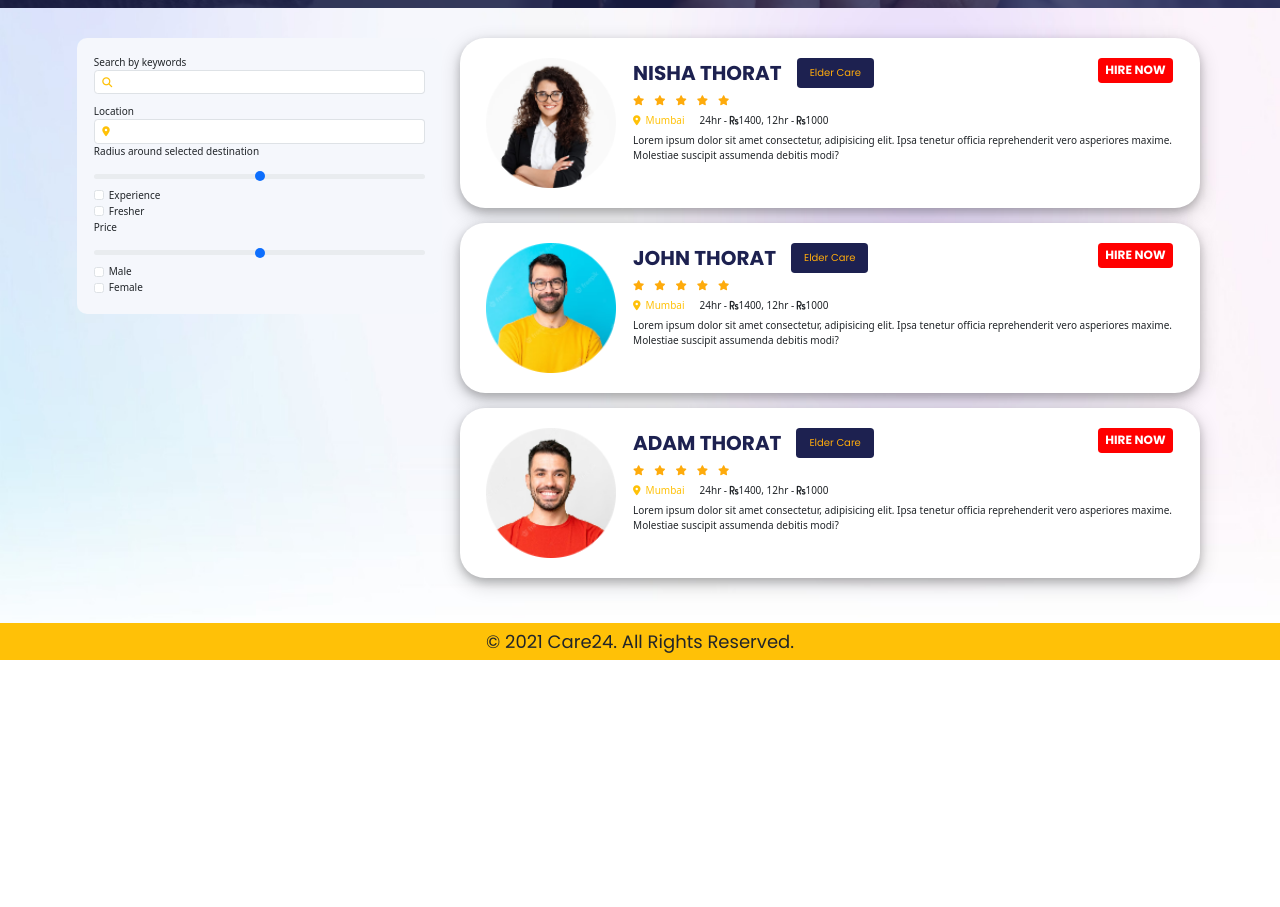
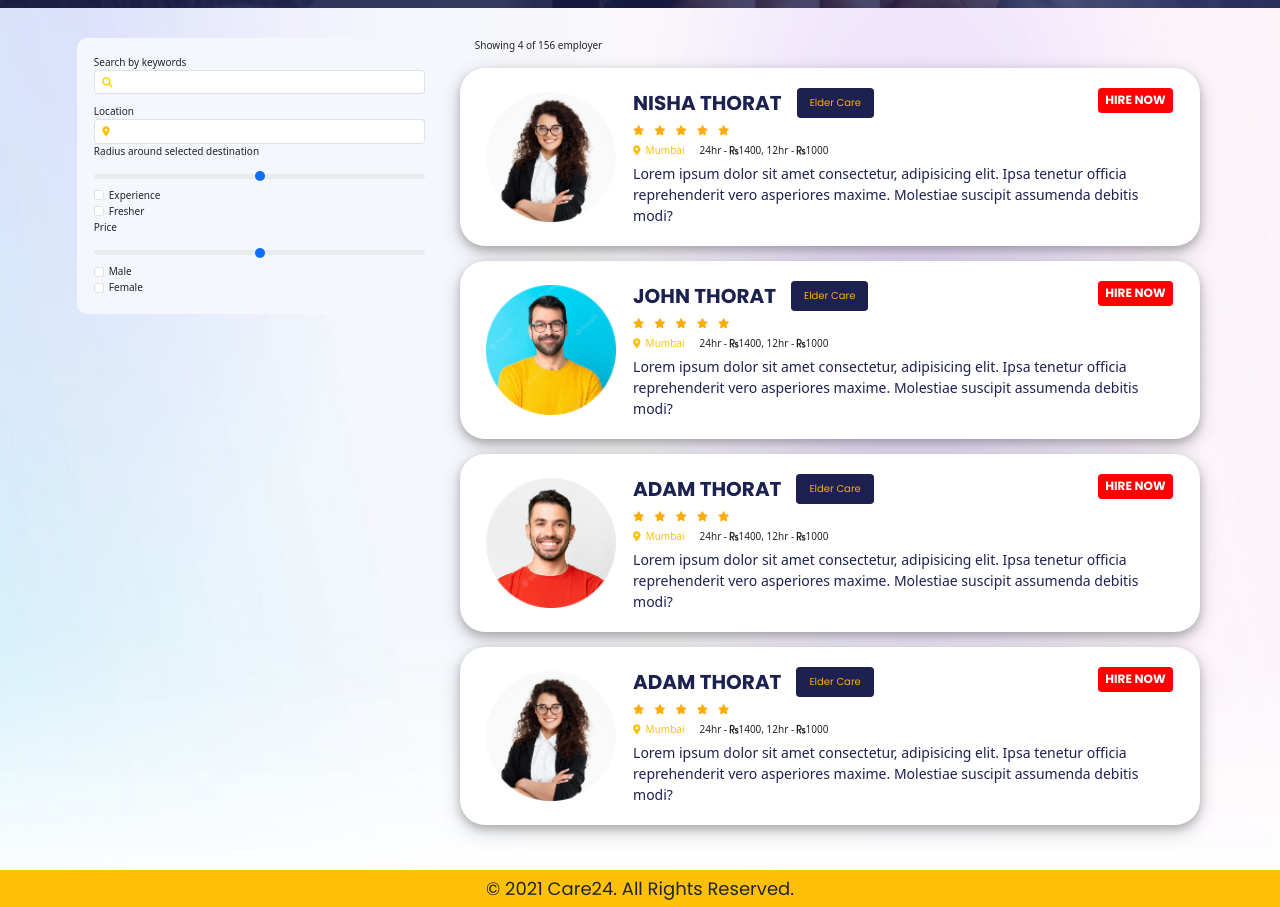
Before and after one commit to nagraj98433/Website24_1, a React (Vite) app: page /HireNow in a window 1280 px wide. Shown: the part 380-1287 px from the top of the page. Before the commit the page ends 1040 px from the top, so only its background shows below. Built offline with nearby package versions, Linux system fonts and the light colour scheme.

Commit message:
added more func

```diff
--- a/src/All styles/HireNow_Page.css
+++ b/src/All styles/HireNow_Page.css
@@ -298,6 +298,15 @@
   .Marging_right {
     margin-right: 5px !important;
   }
+  .FooterFont {
+    font-size: 1.2rem;
+  }
+}
+@media screen and (min-width: 768px) {
+  .f_size {
+    color: #1d2150;
+    font-size: 14px;
+  }
 }
 
 /* media Queries end*/
--- a/src/HireNow_page/HireNow.jsx
+++ b/src/HireNow_page/HireNow.jsx
@@ -159,7 +159,9 @@
               <div className="row">
                 <div className="col-12 ps-3">
                   <div className="profile_Cards_Container">
-
+                    <div className="mb-4 ps-4">
+                      Showing 4 of 156 employer
+                    </div>
                     <div className="card CardStyle_Hire mb-4">
                       <div className='Flex_container'>
                         <div className='Img_container1'>
@@ -212,7 +214,7 @@
 
                             </div>
                           </div>
-                          <div className="Condition_container text-start mt-2">
+                          <div className="Condition_container text-start mt-2 f_size">
                             <div>Lorem ipsum dolor sit amet consectetur, adipisicing elit. Ipsa tenetur officia reprehenderit vero asperiores maxime. Molestiae suscipit assumenda debitis modi?</div>
                           </div>
 
@@ -284,7 +286,7 @@
 
                             </div>
                           </div>
-                          <div className="Condition_container text-start mt-2">
+                          <div className="Condition_container text-start mt-2 f_size">
                             <div>Lorem ipsum dolor sit amet consectetur, adipisicing elit. Ipsa tenetur officia reprehenderit vero asperiores maxime. Molestiae suscipit assumenda debitis modi?</div>
                           </div>
 
@@ -356,7 +358,7 @@
 
                             </div>
                           </div>
-                          <div className="Condition_container text-start mt-2">
+                          <div className="Condition_container text-start mt-2 f_size">
                             <div>Lorem ipsum dolor sit amet consectetur, adipisicing elit. Ipsa tenetur officia reprehenderit vero asperiores maxime. Molestiae suscipit assumenda debitis modi?</div>
                           </div>
 
@@ -377,7 +379,77 @@
 
 
 
+                    {/* Forth Card */}
+                    <div className="card CardStyle_Hire mb-4">
+                      <div className='Flex_container'>
+                        <div className='Img_container1'>
+                          <img src={Profile_pic_1} className="card-img-top" alt="..." />
+                        </div>
+                        <div className="card-body p-0" style={{ maxWidth: '540px' }}>
+                          <div className="d-flex justify-content-between">
+                            <div className="d-flex justify-content-between">
+                              <div className="card-title_hire pe-4">ADAM THORAT</div>
+                              <button type="button" class="btn btn-primary EdlerCareBtn">Elder Care</button>
+                            </div>
+                            <div>
+                              <div className='Btn_icons_Flex_container'>
+                                <NavLink exact to="" className="nav-link">
+                                  <a href="#" className="btn btn-primary CardBtn_style_hire">HIRE NOW</a>
+                                </NavLink>
+                              </div>
+                            </div>
+                          </div>
+                          <div className="Rating_icons text-start mt-2">
+                            <span><i class="fas fa-star"></i></span>
+                            <span><i class="fas fa-star"></i></span>
+                            <span><i class="fas fa-star"></i></span>
+                            <span><i class="fas fa-star"></i></span>
+                            <span><i class="fas fa-star"></i></span>
+                          </div>
+                          {/* for mobile start */}
+                          <div className="rating_btn_container d-flex justify-content-evenly">
+                            <div className="Hiding_mobile">
+                              <button type="button" class="btn btn-primary EdlerCareBtn1">Elder Care</button>
+                            </div>
+                            <div className="Rating_icons1 text-start Hiding_mobile">
+                              <span><i class="fas fa-star"></i></span>
+                              <span><i class="fas fa-star"></i></span>
+                              <span><i class="fas fa-star"></i></span>
+                              <span><i class="fas fa-star"></i></span>
+                              <span><i class="fas fa-star"></i></span>
+                            </div>
+                          </div>
+                          {/* for mobile end */}
 
+                          <div className="Location_rate_container mt-2">
+                            <div>
+                              <span className="pe-2 text-warning"><i class="fas fa-map-marker-alt"></i></span>
+                              <span className="text-warning me-4 Marging_right">Mumbai </span>
+                            </div>
+                            <div>
+                              24hr - <span><i class="fas fa-rupee-sign"></i></span><span>1400, </span>
+                              12hr - <span><i class="fas fa-rupee-sign"></i></span><span>1000</span>
+
+                            </div>
+                          </div>
+                          <div className="Condition_container text-start mt-2 f_size">
+                            <div>Lorem ipsum dolor sit amet consectetur, adipisicing elit. Ipsa tenetur officia reprehenderit vero asperiores maxime. Molestiae suscipit assumenda debitis modi?</div>
+                          </div>
+
+                          {/* for mobile start */}
+                          <div>
+                            <div className='Btn_icons_Flex_container_Hire1 mt-3'>
+                              <NavLink exact to="" className="nav-link">
+                                <a href="#" className="btn btn-primary CardBtn_style_hire1">HIRE NOW</a>
+                              </NavLink>
+                            </div>
+                          </div>
+                          {/* for mobile start */}
+
+
+                        </div>
+                      </div>
+                    </div>
 
                   </div>
                 </div>
@@ -386,9 +458,6 @@
           </div>
         </div>
       </div>
-
-
-
 
       {/* Range and cards end */}
 
```
Also changed, not shown: src/assets/Images/Footer_img.png (added), src/assets/Images/Rectangle 106.png (added).
